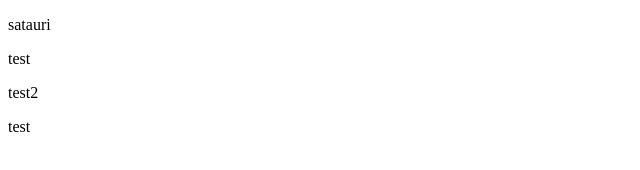
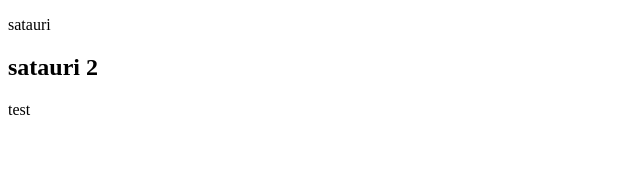
Before and after one commit to kristina-makalatia/float-geolab, a plain HTML site: page index.html in a window 1280 px wide. Shown: the whole page, without its empty margins (0-640 px from the left). Drawn offline with Linux system fonts and the light colour scheme.

Commit message:
add h2 tag

```diff
--- a/index.html
+++ b/index.html
@@ -7,8 +7,8 @@
 	<header>
 		<p> satauri</p>
 	</header>
-	<p> test </p>
-	<p> test2 </p>
+	<h2> satauri 2 </h2>
+
 
 
 
```
